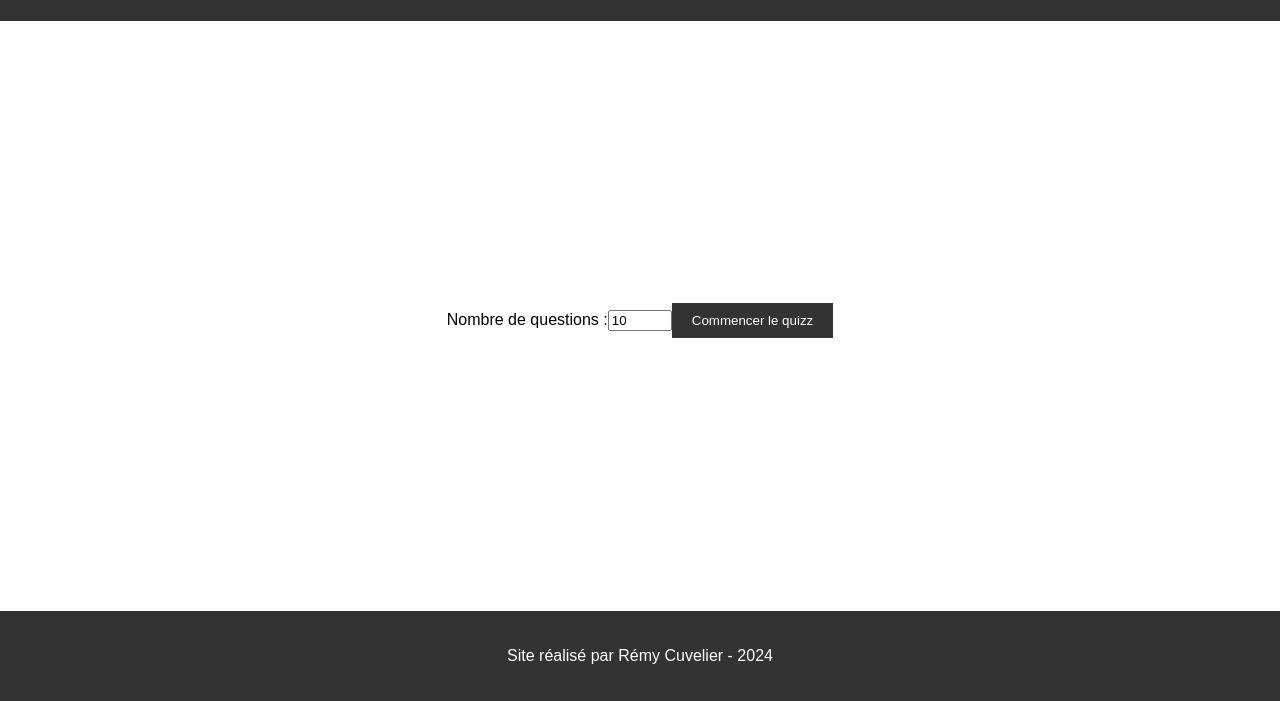
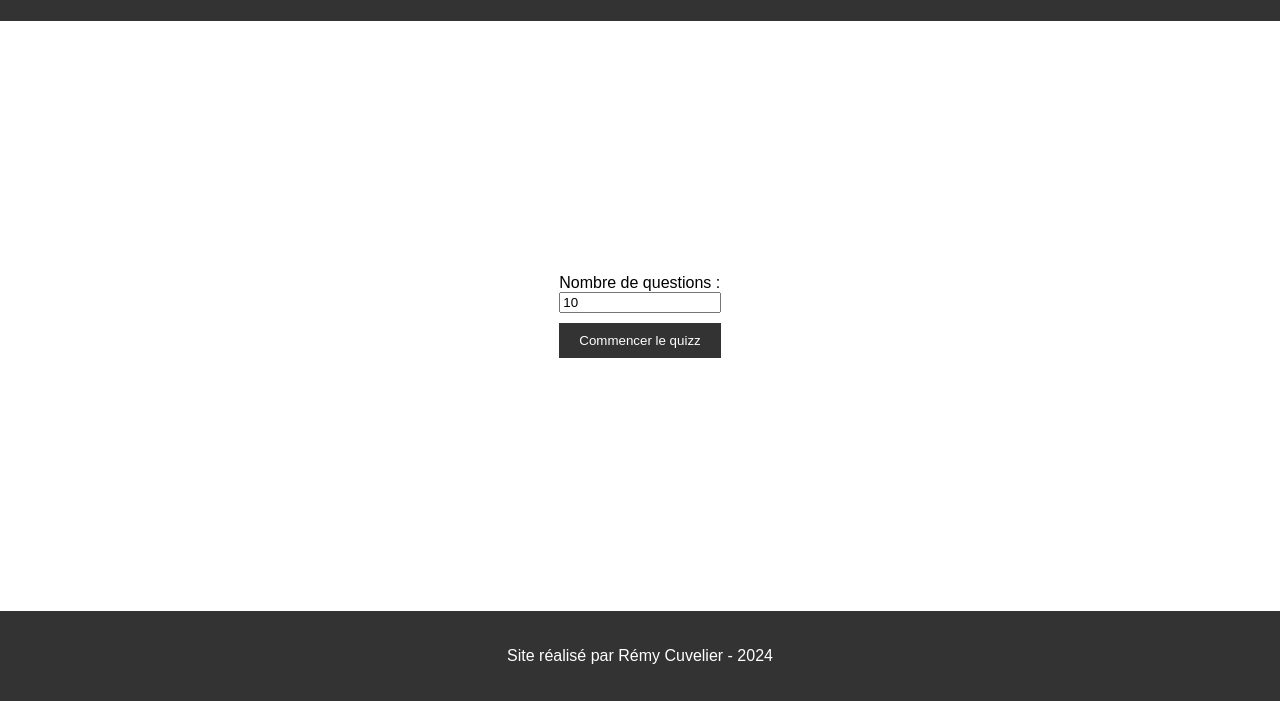
Before and after one commit to Rem7474/CCNA2, a plain HTML site: page index.html in a window 1280 px wide. Shown: the part 99-800 px from the top of the page. Drawn offline with Linux system fonts and the light colour scheme.

Commit message:
Mise en page CSS mise à jour pour afficher le formulaire en colonne

```diff
--- a/style.css
+++ b/style.css
@@ -98,3 +98,8 @@ button:hover {
 #corrections, #questions {
     display: none;
 }
+
+form {
+    display: flex;
+    flex-direction: column;
+}
```
